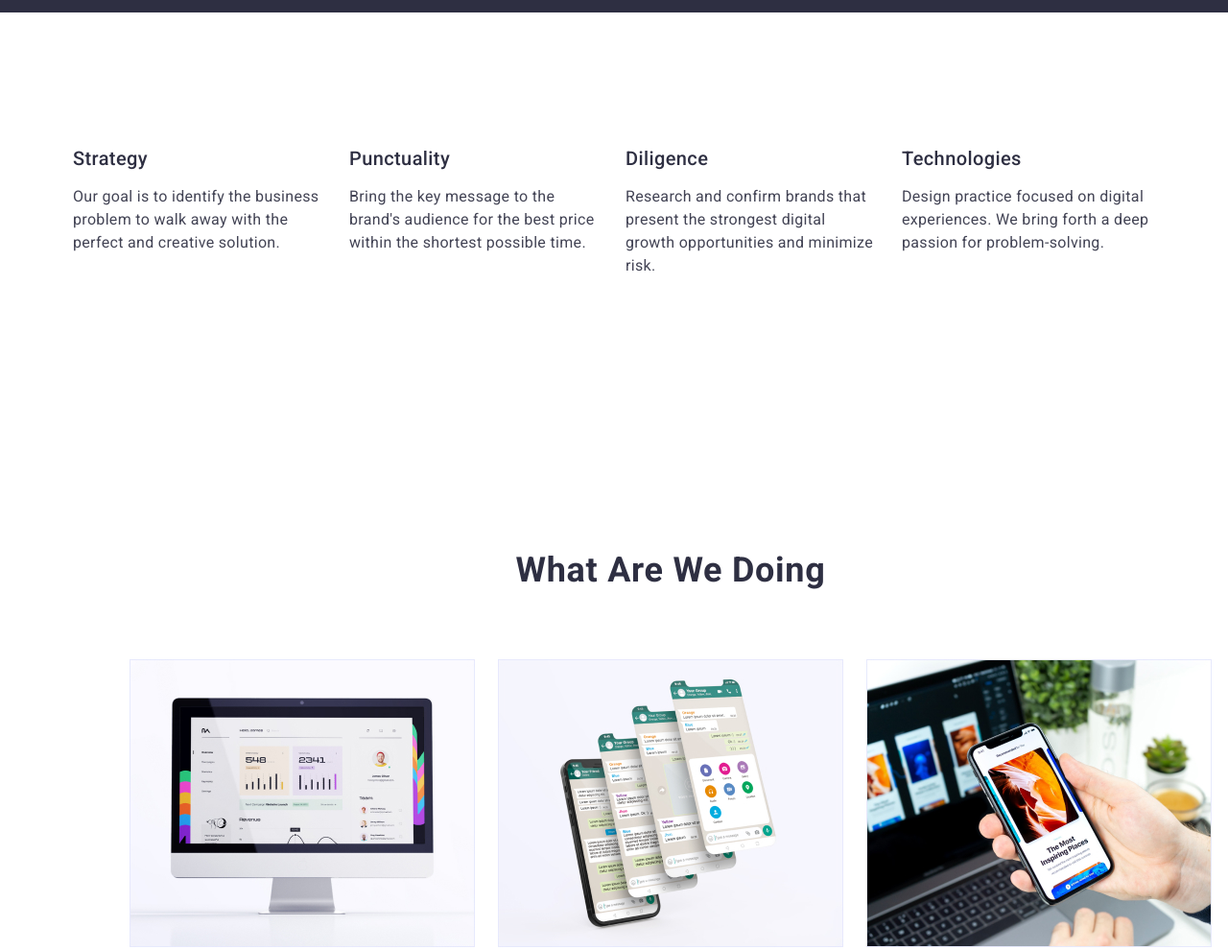
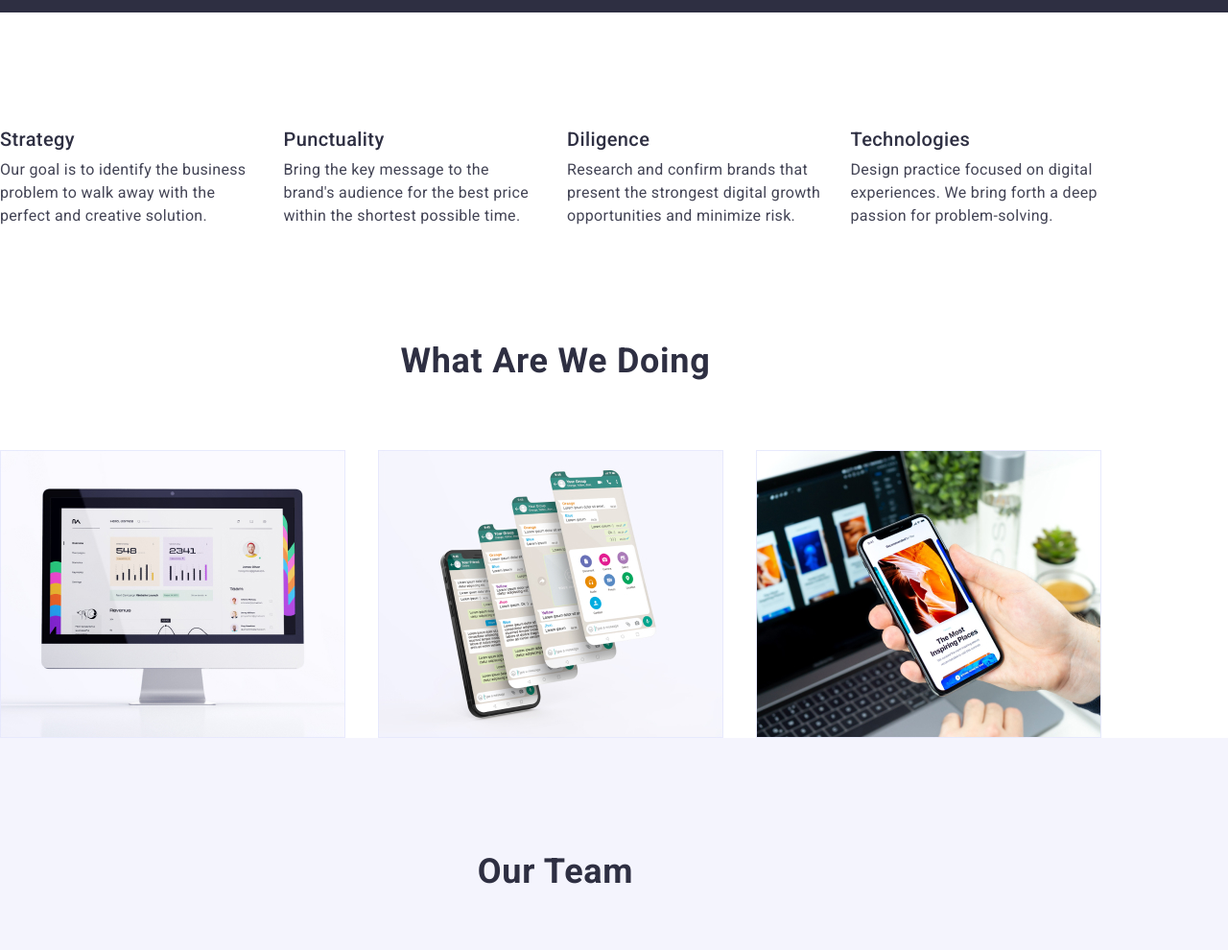
Before and after one commit to NickPosvystak/goit-markup-hw-03, a plain HTML site: page index.html in a window 1280 px wide. Shown: the part 660-1650 px from the top of the page at 96% size. Drawn offline with nearby package versions, Linux system fonts and the light colour scheme.

Commit message:
Update styles.css

```diff
--- a/css/styles.css
+++ b/css/styles.css
@@ -21,6 +21,7 @@
 }
 
 .link {
+
     text-decoration: none;
 }
 
@@ -45,13 +46,22 @@ body {
 img {
     display: block;
 }
+p {
+    margin: 0;
+}
+h1,
+h2,
+h3,
+h4 {
+    margin: 0;
+}
 
 .container {
-    display: block;
-
     width: 1158px;
-    margin: 0 auto;
-    padding: 0 15px;
+    margin left: auto;
+    margin-right: auto;
+    padding-left: auto;
+    padding-right: auto;
 
   }
 
@@ -85,6 +95,7 @@ img {
     align-items: center;
     text-transform: uppercase;
 
+
     font-family: var(--secondary-font);
     font-weight: 800;
     font-size: 18px;
@@ -107,12 +118,12 @@ img {
     line-height: 1.17;
     color: var(--color-navy-blue);
 
+    margin-right: 76px;
+
+
 
 }
 
-.logo {
-    margin-right: 76px
-}
 
 .heder-list {
     display: flex;
@@ -232,7 +243,9 @@ img {
 
 /* Section feature */
 .section-feature {
-    padding: 120px 0;
+
+    padding-top: 120px;
+    padding-bottom: 120px;
 
 
 }
@@ -267,7 +280,7 @@ img {
 /* Section Work */
 
 .section-work {
-    padding: 120px;
+
 }
 
 .work-title {
```
